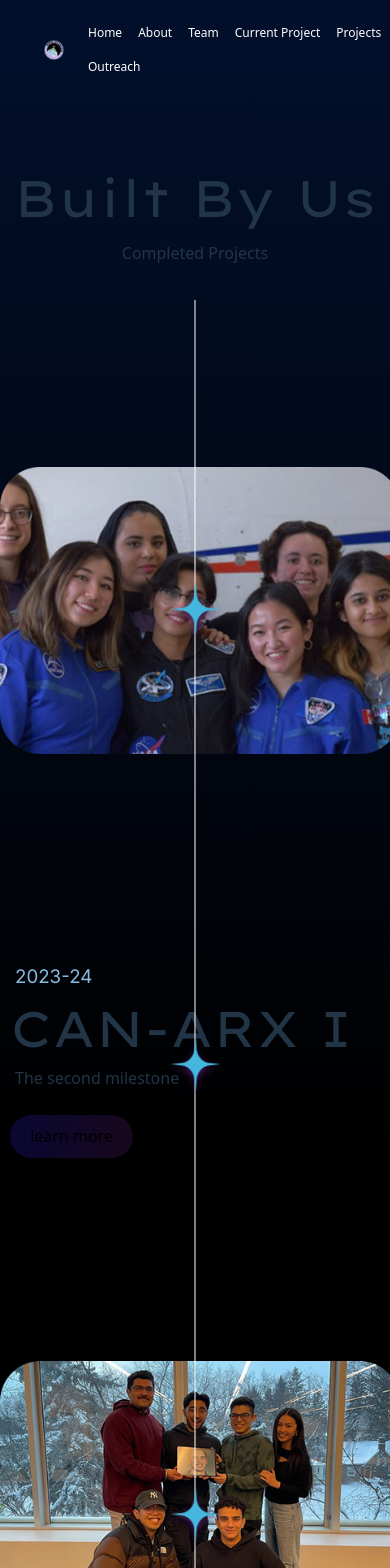
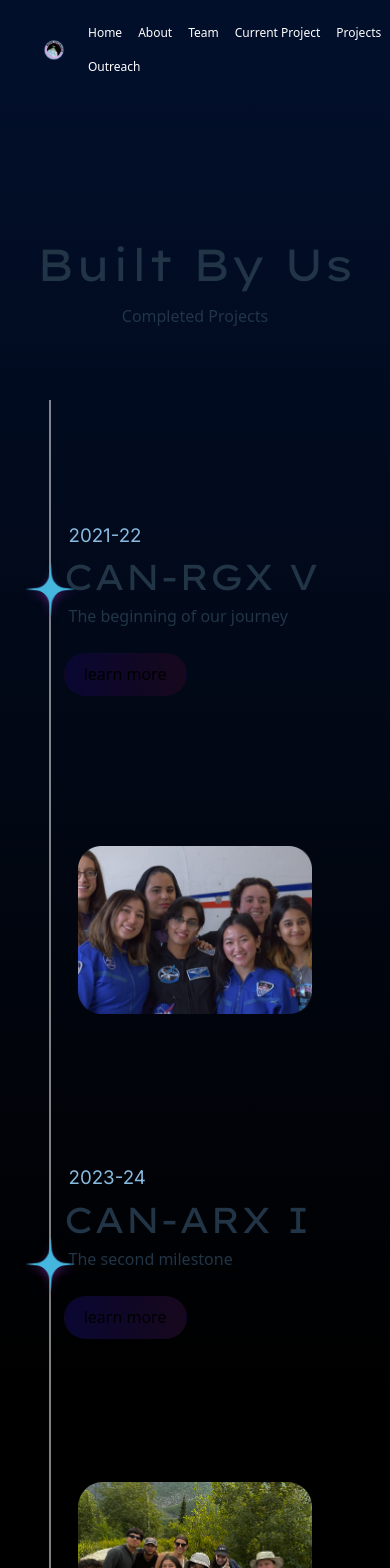
Before and after one commit to kalista13/MSWUA, a React (Vite) app: page /projects in a window 390 px wide. Shown: the top 1568 px of the page. Built offline with nearby package versions, Linux system fonts and the light colour scheme; a web font is replaced by a local one.

Commit message:
Integrate responsive design for projects and current projects section

```diff
--- a/src/pages/projectpage/components/ProjectPage.tsx
+++ b/src/pages/projectpage/components/ProjectPage.tsx
@@ -18,8 +18,8 @@ export function ProjectPage () {
 
         <div className="projects-grid">
 
-          <motion.img {...fadeBlurUp} src={canRgxImage} alt="can-rgx image" />
-          <FadeTextDiv className="can-text">
+          <motion.img {...fadeBlurUp} className="projects-img-1" src={canRgxImage} alt="can-rgx image" />
+          <FadeTextDiv className="can-text projects-1">
             <motion.h3 variants={fade}>2021-22</motion.h3>
             <motion.h2 variants={fade}className="project-title">CAN-RGX V</motion.h2>
             <motion.p variants={fade} className="project-text">The beginning of our journey</motion.p>
@@ -27,24 +27,24 @@ export function ProjectPage () {
             <Link to="/projects/can-rgx-v"><motion.button variants={fade}>learn more</motion.button></Link>
           </FadeTextDiv>
 
-          <FadeTextDiv className="can-text">
+          <FadeTextDiv className="can-text projects-2">
             <motion.h3 variants={fade}>2023-24</motion.h3>
             <motion.h2 variants={fade} className="project-title">CAN-ARX I</motion.h2>
             <motion.p variants={fade} className="project-text"> The second milestone</motion.p>
             <Link to="/projects/can-arx-i"><motion.button variants={fade}>learn more</motion.button></Link>
           </FadeTextDiv>
 
-          <motion.img {...fadeBlurUp}  src={canArxImage} alt="can-rgx image" />
+          <motion.img {...fadeBlurUp} className="projects-img-2" src={canArxImage} alt="can-rgx image" />
 
-          <motion.img {...fadeBlurUp}  src={canSbxImage} alt="can-rgx image" />
-          <FadeTextDiv className="can-text">
+          <motion.img {...fadeBlurUp} className="projects-img-3" src={canSbxImage} alt="can-rgx image" />
+          <FadeTextDiv className="can-text projects-3">
             <motion.h3 variants={fade}>2023-24</motion.h3>
             <motion.h2 variants={fade}>CAN-SBX VI</motion.h2>
             <motion.p variants={fade} className="project-text">A New Frontier</motion.p>
             <Link to="/projects/can-sbx-vi"><motion.button variants={fade}>learn more</motion.button></Link>
           </FadeTextDiv>
 
-          <FadeTextDiv className="can-text">
+          <FadeTextDiv className="can-text projects-4">
             <motion.h3 variants={fade}>2024-Present</motion.h3>
             <motion.h2 variants={fade}className="project-title">CAN-RGX VIII</motion.h2>
             <motion.p variants={fade} className="project-text">Current Project</motion.p>
--- a/src/pages/projectpage/styles/ProjectAbout.css
+++ b/src/pages/projectpage/styles/ProjectAbout.css
@@ -104,3 +104,56 @@
   margin: 10px 0;
   z-index: 4;
 }
+
+/* Medium-small devices */
+@media (max-width: 600px) {
+  #can-project > h1 {
+    font-size: 2.4rem;
+  }
+
+  #can-project .can-project-text {
+    font-size: 1rem;
+    width: 360px;
+  }
+
+  .img-section img {
+    width: 50%;
+  }
+
+  .img-1 {
+    top: 70%;
+    left: 105%;
+  }
+
+  .img-2 {
+    top: 80%;
+    left: 45%;
+    transform: translateX(calc(-50% + -10px)) rotate(20deg);
+  }
+
+  .img-3 {
+    top: 70%;
+    left: -8%;
+  }
+
+  .img-4 {
+    top: 15%;
+    left: 80%;
+  }
+
+  .img-5 {
+    top: 25%;
+    left: 45%;
+    transform: translateX(-50%) rotate(-10deg);
+  }
+
+  .img-6 {
+    top: 12%;
+    left: 15%;
+  }
+}
+
+/* Tablets */
+@media (min-width: 768px) and (max-width: 992px){
+
+}
--- a/src/pages/projectpage/styles/ProjectPage.css
+++ b/src/pages/projectpage/styles/ProjectPage.css
@@ -10,7 +10,7 @@
   display: grid;
   margin-top: 140px;
   gap: 140px 20px;
-  grid-template: 1fr 1fr 1fr 1fr / 1fr 1fr;
+  grid-template: repeat(4, 1fr) / 1fr 1fr;
   align-items: center;
 }
 
@@ -121,3 +121,129 @@
 .checkpoint-4 {
   top: 1630px;
 }
+
+/* Medium-small devices */
+@media (max-width: 600px) {
+
+  #projects {
+    min-height: fit-content;
+    padding-top: 140px;
+    padding-bottom: 140px;
+  }
+
+  #projects > h1 {
+    font-size: 2.8rem;
+  }
+
+  .projects-grid {
+    grid-template: repeat(7, 1fr) / 1fr;
+  }
+
+  .projects-1 {
+    order: 1;
+  }
+
+  .projects-img-1 {
+    order: 2;
+  }
+
+  .projects-2 {
+    order: 3;
+  }
+
+  .projects-img-2 {
+    order: 4;
+  }
+
+  .projects-3 {
+    order: 5;
+  }
+
+  .projects-img-3 {
+    order: 6;
+  }
+
+  .projects-4 {
+    order: 7;
+  }
+
+  .line-section {
+    left: 50px;
+    margin-top: 100px;
+  }
+
+  .line-1 {
+    height: 870px;
+  }
+
+  .line-2 {
+    height: 690px;
+  }
+
+  .line-3 {
+    height: 665px;
+  }
+
+  .line-4 {
+    height: 100px;
+  }
+
+  .checkpoint-1 {
+    top: 155px;
+  }
+
+  .checkpoint-2 {
+    top: 830px;
+  }
+
+  .checkpoint-3 {
+    top: 1505px;
+  }
+
+  .checkpoint-4 {
+    top: 2180px;
+  }
+
+  .can-text {
+    margin-left: calc(50% + 15%);
+    width: 380px;
+    text-align: left;
+  }
+
+  .can-text h2 {
+    font-size: 2.25rem;
+  }
+
+  .can-text h3 {
+    font-weight: normal;
+    color: var(--blue-highlight);
+    font-family: 'Inter', Arial;
+    padding-left: 5px;
+  }
+
+  .can-text button {
+    background: linear-gradient(to right, var(--header-gradient-1), var(--header-gradient-3));
+    border-radius: 50px;;
+  }
+
+  .projects-grid img {
+    width: 60%;
+  }
+}
+
+/* Tablets */
+@media (min-width: 768px) and (max-width: 992px){
+  .projects-grid img {
+    width: 80%;
+  }
+  .can-text h2 {
+    font-size: 2.7rem;
+  }
+
+  .can-text h3 {
+    font-weight: normal;
+    color: var(--blue-highlight);
+    font-family: 'Inter', Arial;
+    padding-left: 5px;
+  }
+}
```
